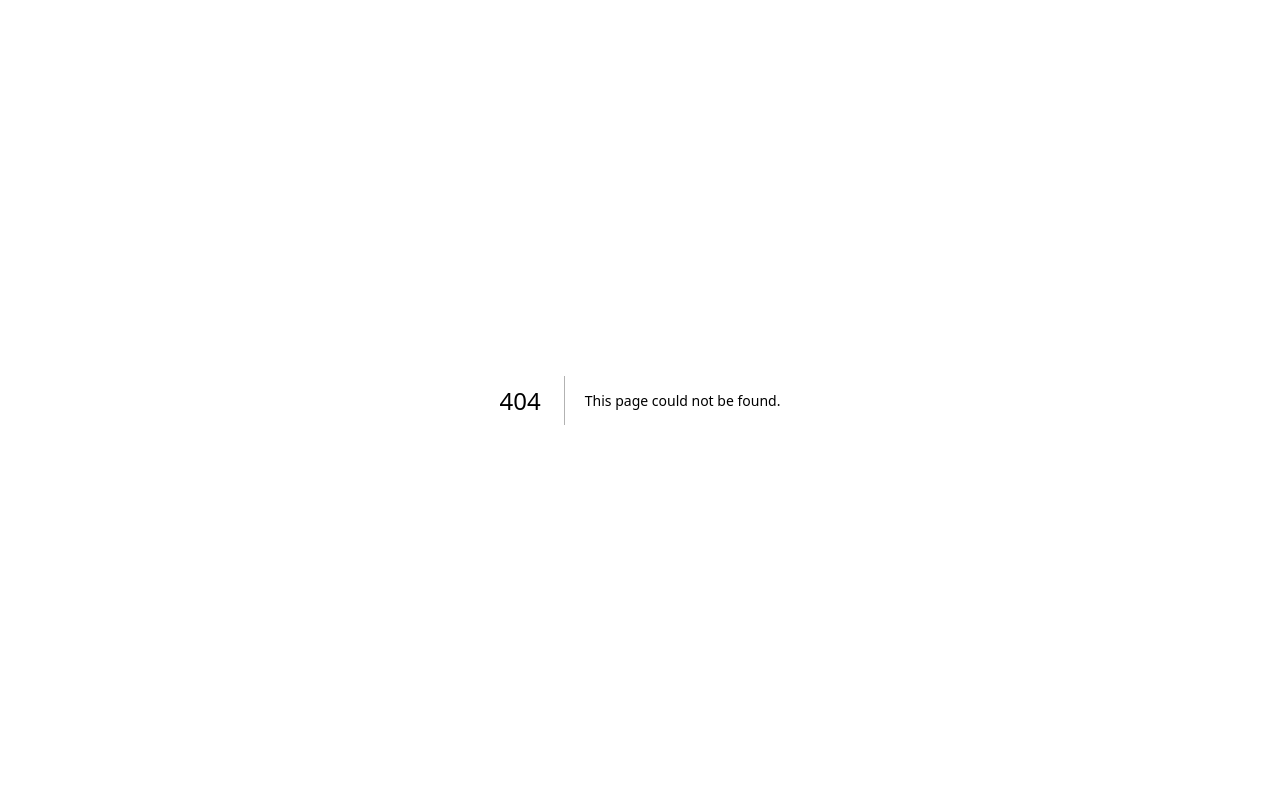
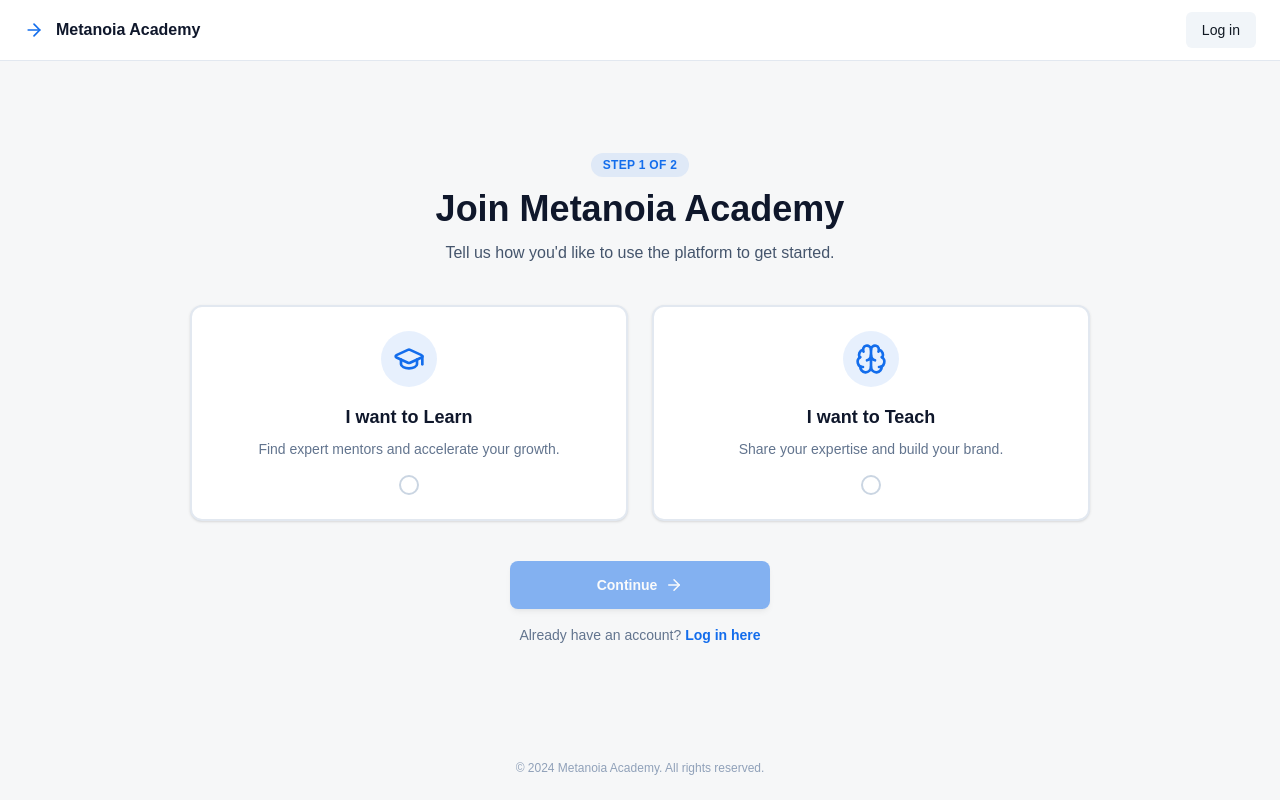
Before and after one commit to Top-Head/frontend-metanoia, a Next.js app: page /auth/selecionar-papel in a window 1280 px wide. Before the commit this address had no page. Built offline with nearby package versions, Linux system fonts and the light colour scheme.

Commit message:
feat: add Select Role page with role selection functionality and navigation; implement Header and RoleCard components

```diff
--- /dev/null
+++ b/src/app/auth/selecionar-papel/page.tsx
@@ -0,0 +1,9 @@
+import SelectUserRole from "@/components/auth/select-role";
+
+export default function SelectRolePage() {
+    return (
+        <>
+            <SelectUserRole />
+        </>
+    )
+}
--- a/src/app/page.tsx
+++ b/src/app/page.tsx
@@ -5,6 +5,9 @@
   return (
     <div className="flex h-screen w-full flex-col items-center justify-center gap-6">
       <h1 className="text-3xl font-bold mb-4">Welcome to Metanoia Academy</h1>
+      <Button className="bg-primary text-white px-4 py-2 rounded-md">
+        <Link href="/auth/selecionar-papel">Select Role</Link>
+      </Button>
       <div className="flex items-center gap-2">
         <Button className="bg-primary text-white px-4 py-2 rounded-md">
           <Link href="/auth/login">Go to Login</Link>
--- /dev/null
+++ b/src/components/auth/_components/role-components/header.tsx
@@ -0,0 +1,23 @@
+import { JSX } from "react";
+import Link from "next/link";
+import { ArrowRight } from "lucide-react";
+
+export function Header(): JSX.Element {
+  return (
+    <header className="flex items-center justify-between border-b border-slate-200 dark:border-slate-800 px-6 py-3 bg-white dark:bg-slate-900">
+      <div className="flex items-center gap-3 text-primary">
+        <ArrowRight size={20} />
+        <h2 className="text-base font-semibold text-slate-900 dark:text-white">
+          Metanoia Academy
+        </h2>
+      </div>
+
+      <Link
+        href="/login"
+        className="h-9 px-4 flex items-center rounded-md bg-slate-100 dark:bg-slate-800 text-sm font-medium hover:bg-slate-200 dark:hover:bg-slate-700 transition"
+      >
+        Log in
+      </Link>
+    </header>
+  );
+}
--- /dev/null
+++ b/src/components/auth/_components/role-components/role-card.tsx
@@ -0,0 +1,62 @@
+import { JSX } from "react";
+import clsx from "clsx";
+
+interface RoleCardProperties {
+  title: string;
+  description: string;
+  icon: JSX.Element;
+  isSelected: boolean;
+  onSelect: () => void;
+}
+
+export function RoleCard({
+  title,
+  description,
+  icon,
+  isSelected,
+  onSelect,
+}: RoleCardProperties): JSX.Element {
+  return (
+    <button
+      type="button"
+      onClick={onSelect}
+      className={clsx(
+        "group flex flex-col items-center text-center p-6 rounded-xl border-2 transition-all duration-200 shadow-sm",
+        "bg-white dark:bg-slate-900",
+        isSelected
+          ? "border-primary bg-primary/5"
+          : "border-slate-200 dark:border-slate-800 hover:border-primary hover:bg-primary/5"
+      )}
+    >
+      <div className="mb-4 size-14 rounded-full bg-primary/10 flex items-center justify-center text-primary group-hover:scale-105 transition-transform">
+        {icon}
+      </div>
+
+      <h3 className="text-lg font-semibold text-slate-900 dark:text-white mb-2">
+        {title}
+      </h3>
+
+      <p className="text-sm text-slate-500 dark:text-slate-400">
+        {description}
+      </p>
+
+      <div className="mt-4">
+        <div
+          className={clsx(
+            "size-5 rounded-full border-2 flex items-center justify-center transition-all",
+            isSelected
+              ? "border-primary"
+              : "border-slate-300 dark:border-slate-600 group-hover:border-primary"
+          )}
+        >
+          <div
+            className={clsx(
+              "size-2.5 rounded-full bg-primary transition-opacity",
+              isSelected ? "opacity-100" : "opacity-0"
+            )}
+          />
+        </div>
+      </div>
+    </button>
+  );
+}
--- /dev/null
+++ b/src/components/auth/select-role.tsx
@@ -0,0 +1,97 @@
+"use client";
+
+import { JSX, useState } from "react";
+import Link from "next/link";
+import { ArrowRight, GraduationCap, Brain } from "lucide-react";
+import { Header } from "./_components/role-components/header";
+import { RoleCard } from "./_components/role-components/role-card";
+
+type UserRole = "learner" | "mentor" | null;
+
+export default function SelectUserRole(): JSX.Element {
+  const [selectedRole, setSelectedRole] = useState<UserRole>(null);
+
+  function handleRoleSelection(role: UserRole): void {
+    setSelectedRole(role);
+  }
+
+  function handleContinue(): void {
+    if (!selectedRole) return;
+
+    // aqui você pode redirecionar baseado no role
+    console.log("Selected role:", selectedRole);
+  }
+
+  return (
+    <div className="flex flex-col min-h-screen bg-background-light dark:bg-background-dark">
+      <Header />
+
+      <main className="flex-1 flex flex-col items-center justify-center px-4 py-10">
+        <div className="w-full max-w-[900px] flex flex-col items-center">
+
+          {/* Headline */}
+          <div className="text-center mb-10">
+            <span className="inline-block px-3 py-1 mb-3 text-xs font-semibold tracking-wide text-primary uppercase bg-primary/10 rounded-full">
+              Step 1 of 2
+            </span>
+
+            <h1 className="text-3xl md:text-4xl font-bold text-slate-900 dark:text-white mb-3">
+              Join Metanoia Academy
+            </h1>
+
+            <p className="text-slate-600 dark:text-slate-400 text-base max-w-md mx-auto">
+              Tell us how you'd like to use the platform to get started.
+            </p>
+          </div>
+
+          {/* Role Cards */}
+          <div className="grid grid-cols-1 md:grid-cols-2 gap-6 w-full mb-10">
+
+            <RoleCard
+              title="I want to Learn"
+              description="Find expert mentors and accelerate your growth."
+              icon={<GraduationCap size={32} />}
+              isSelected={selectedRole === "learner"}
+              onSelect={() => handleRoleSelection("learner")}
+            />
+
+            <RoleCard
+              title="I want to Teach"
+              description="Share your expertise and build your brand."
+              icon={<Brain size={32} />}
+              isSelected={selectedRole === "mentor"}
+              onSelect={() => handleRoleSelection("mentor")}
+            />
+
+          </div>
+
+          {/* Continue Button */}
+          <div className="flex flex-col items-center gap-4 w-full">
+            <button
+              onClick={handleContinue}
+              disabled={!selectedRole}
+              className="flex items-center justify-center gap-2 min-w-[260px] h-12 px-6 rounded-lg bg-primary text-white text-sm font-semibold shadow-md hover:bg-primary/90 transition-all disabled:opacity-50 disabled:cursor-not-allowed"
+            >
+              Continue
+              <ArrowRight size={18} />
+            </button>
+
+            <p className="text-sm text-slate-500 dark:text-slate-400">
+              Already have an account?{" "}
+              <Link
+                href="/login"
+                className="text-primary font-semibold hover:underline"
+              >
+                Log in here
+              </Link>
+            </p>
+          </div>
+        </div>
+      </main>
+
+      <footer className="py-6 text-center text-xs text-slate-400">
+        © 2024 Metanoia Academy. All rights reserved.
+      </footer>
+    </div>
+  );
+}
```
